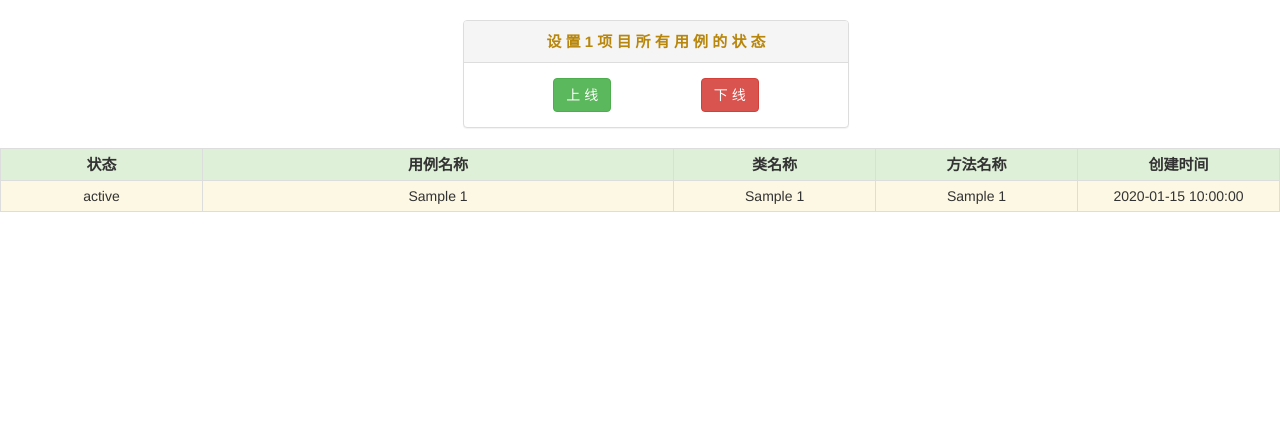
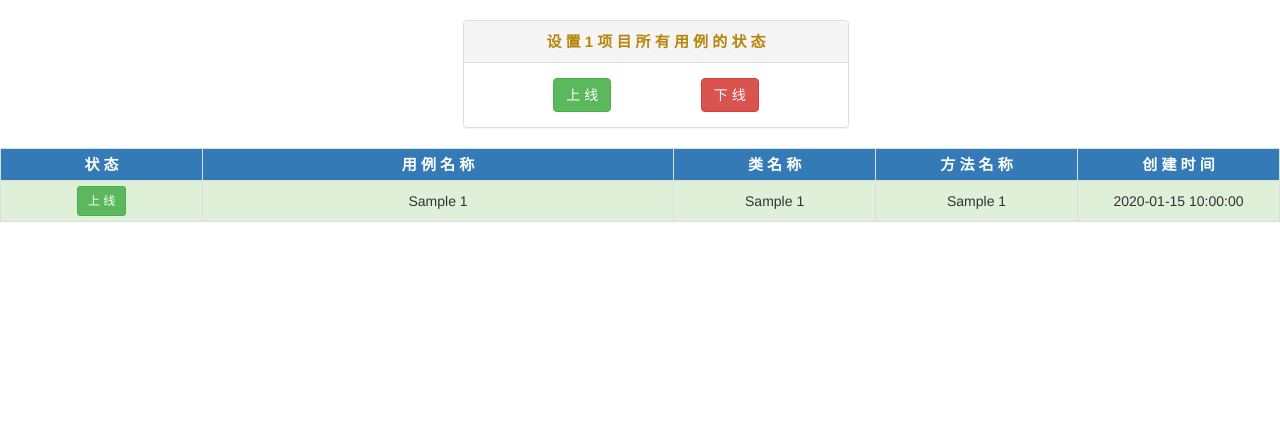
Before and after one commit to micllo/pythonSelenium, a Flask app: page /UI/get_test_case_list/1 in a window 1280 px wide. Shown: the part 90-511 px from the top of the page. Run offline with Flask 2, Linux system fonts and the light colour scheme; a database or web service that is not in the repository returns one stand-in record (values such as "Sample title"); parts of the project's set-up code (start-up, migrations or seed data) failed here and were passed over.

Commit message:
新增用例的上下线功能

```diff
--- a/Api/api_services/api_interface.py
+++ b/Api/api_services/api_interface.py
@@ -43,7 +43,7 @@ def test_pro_demo_1():
     return json.dumps(re_dict, ensure_ascii=False)
 
 
-# http://127.0.0.1:8081/UI/get_img/5e61152ff0dd77751382563f
+# http://127.0.0.1:8070/api_local/UI/get_img/5e61152ff0dd77751382563f
 @flask_app.route("/UI/get_img/<file_id>", methods=["GET"])
 def get_screenshot_img(file_id):
     """
@@ -70,10 +70,11 @@ def get_screenshot_img(file_id):
     return json.dumps(re_dict, ensure_ascii=False)
 
 
+# http://127.0.0.1:8070/api_local/UI/update_project_case/pro_demo_1
 @flask_app.route("/UI/update_project_case/<pro_name>", methods=["GET"])
 def update_project_case(pro_name):
     """
-    更新指定项目的"测试用例"名称，默认状态为'下线'
+    更新指定项目的"测试用例"集合，默认状态为'下线'
     :param pro_name:
     :return:
     """
@@ -92,6 +93,54 @@ def update_project_case(pro_name):
     return json.dumps(re_dict, ensure_ascii=False)
 
 
+# http://127.0.0.1:8070/api_local/UI/set_case_status/pro_demo_1/test_02
+@flask_app.route("/UI/set_case_status/<pro_name>/<test_method_name>", methods=["GET"])
+def set_case_status(pro_name, test_method_name):
+    """
+    设置某个'测试用例'的'状态'(上下线)
+    :param pro_name:
+    :param test_method_name:
+    :return:
+    """
+    new_status = None
+    if is_null(pro_name) or is_null(test_method_name):
+        msg = PARAMS_NOT_NONE
+    else:
+        new_status = update_case_status(pro_name, test_method_name)
+        msg = new_status == "mongo error" and MONGO_CONNECT_FAIL or REQUEST_SUCCESS
+    re_dict = interface_template(msg, {"pro_name": pro_name, "test_method_name": test_method_name,
+                                       "new_status": new_status})
+    return json.dumps(re_dict, ensure_ascii=False)
+
+
+# http://127.0.0.1:8070/api_local/UI/set_case_status_all/pro_demo_1/false
+@flask_app.route("/UI/set_case_status_all/<pro_name>/<status>", methods=["GET"])
+def set_case_status_all(pro_name, status):
+    """
+    设置整个项目的'测试用例'的'状态'(上下线)
+    :param pro_name:
+    :param status:
+    :return:
+    """
+    test_method_name_list = []
+    if is_null(pro_name) or is_null(status):
+        msg = PARAMS_NOT_NONE
+    else:
+        if status in [True, False, "false", "FALSE", "TRUE", "true"]:
+            status = status in [True, "TRUE", "true"] and True or False
+            res = update_case_status_all(pro_name, status)
+            if res == "mongo error":
+                msg = MONGO_CONNECT_FAIL
+            else:
+                msg = REQUEST_SUCCESS
+                test_method_name_list = res
+        else:
+            msg = REQUEST_ARGS_WRONG
+    re_dict = interface_template(msg, {"pro_name": pro_name, "status": status,
+                                       "test_method_name_list": test_method_name_list})
+    return json.dumps(re_dict, ensure_ascii=False)
+
+
 # http://127.0.0.1:8070/api_local/UI/get_test_case_list
 @flask_app.route("/UI/get_test_case_list/<pro_name>", methods=["GET"])
 def get_test_case_list(pro_name):
--- /dev/null
+++ b/Api/static/scripts/case_status.js
@@ -0,0 +1,44 @@
+/**
+ * 修改案件状态（单个）
+ * @param guava_url
+ */
+function update_case_status(pro_name, test_method_name, nginx_api_proxy) {
+    // 调用ajax同步请求
+    var request_url = "/" + nginx_api_proxy + "/UI/set_case_status/" + pro_name + "/" + test_method_name
+    var response_info = request_interface_url_v2(url=request_url, method="GET", async=false);
+    if(response_info != ""){
+        if(response_info.data.new_status == true){
+            $("#off_line_" + test_method_name).html("上 线");
+            $("#off_line_" + test_method_name).removeClass("btn btn-danger btn-sm").addClass("btn btn-success btn-sm");
+            $("#off_line_" + test_method_name + "_tr").removeClass("passClass danger").addClass("passClass success");
+        }else{
+            $("#on_line_" + test_method_name).html("下 线");
+            $("#on_line_" + test_method_name).removeClass("btn btn-success btn-sm").addClass("btn btn-danger btn-sm");
+            $("#on_line_" + test_method_name + "_tr").removeClass("passClass success").addClass("passClass danger");
+        }
+    }
+}
+
+
+/**
+ * 修改案件状态（所有）
+ * @param guava_url
+ */
+function update_case_status_all(pro_name, status, nginx_api_proxy) {
+    // 调用ajax同步请求
+    var request_url = "/" + nginx_api_proxy + "/UI/set_case_status_all/" + pro_name + "/" + status
+    var response_info = request_interface_url_v2(url=request_url, method="GET", async=false);
+    if(response_info != ""){
+        $.each(response_info.data.test_method_name_list,function (i, test_method_name) {
+            if(status == "true"){
+                $("#off_line_" + test_method_name).html("上 线");
+                $("#off_line_" + test_method_name).removeClass("btn btn-danger btn-sm").addClass("btn btn-success btn-sm");
+                $("#off_line_" + test_method_name + "_tr").removeClass("passClass danger").addClass("passClass success");
+            }else{
+                $("#on_line_" + test_method_name).html("下 线");
+                $("#on_line_" + test_method_name).removeClass("btn btn-success btn-sm").addClass("btn btn-danger btn-sm");
+                $("#on_line_" + test_method_name + "_tr").removeClass("passClass success").addClass("passClass danger");
+            }
+        })
+    }
+}
--- a/Api/templates/case_status.html
+++ b/Api/templates/case_status.html
@@ -4,17 +4,17 @@
         <title>WEB自动化测试用例</title>
         <meta charset="utf-8">
         <meta http-equiv="Content-Type" content="text/html; charset=UTF-8"/>
-
-        <link href="/{{tasks['nginx_api_proxy']}}/static/css/bootstrap.min.css" rel="stylesheet">
-        <script src="/{{tasks['nginx_api_proxy']}}/static/scripts/jquery.min.js" type="text/javascript"></script>
-        <script src="/{{tasks['nginx_api_proxy']}}/static/scripts/bootstrap.min.js" type="text/javascript"></script>
-
+        {% set pro_name = tasks['pro_name'] %}
+        {% set nginx_api_proxy = tasks['nginx_api_proxy'] %}
+        {% set test_case_list = tasks['test_case_list'] %}
+        {# 注 释 语 句 #}
+        <link href="/{{nginx_api_proxy}}/static/css/bootstrap.min.css" rel="stylesheet">
     </head>
 
     <body>
         <div id="page-wrapper">
             <div class="header" align="center">
-                <h1 class="page-header"> WEB自动化测试用例 - {{tasks['pro_name']}}项目 </h1>
+                <h1 class="page-header"> WEB自动化测试用例 - {{pro_name}}项目 </h1>
             </div>
             <div id="page-inner" style="margin-left:35%">
                <div class="row">
@@ -22,18 +22,18 @@
                      <div class="col-xs-12 col-md-6">
                          <div class="panel panel-default">
                              <div class="panel-heading" align="center" style="font-size:15px; color: #B8860B; font-weight: bold;">
-                                 设 置 {{tasks['pro_name']}} 项 目 所 有 用 例 的 状 态
+                                 设 置 {{pro_name}} 项 目 所 有 用 例 的 状 态
                              </div>
                              <div class="panel-body">
                                 <div class="col-sm-2"></div>
                                 <div class="col-sm-3" align="center">
-                                    <button id="stop_for_continue" name="stop_for_continue" type="button" class="btn btn-success"
-                                            onclick="stop_func('stop_for_continue')"> 上 线 </button>
+                                    <button id="on_line_all" type="button" class="btn btn-success"
+                                            onclick="update_case_status_all('{{pro_name}}','true','{{nginx_api_proxy}}')"> 上 线 </button>
                                 </div>
                                 <div class="col-sm-2"></div>
                                 <div class="col-sm-3" align="center">
-                                    <button id="stop_for_rerun" name="stop_for_rerun" type="button" class="btn btn-danger"
-                                            onclick="stop_func('stop_for_rerun')"> 下 线 </button>
+                                    <button id="off_line_all" type="button" class="btn btn-danger"
+                                            onclick="update_case_status_all('{{pro_name}}','false','{{nginx_api_proxy}}')"> 下 线 </button>
                                 </div>
                              </div>
                          </div>
@@ -45,21 +45,37 @@
 
 
         <table id='result_table' class="table table-condensed table-bordered table-hover">
-            <tr id='header_row' class="text-center success" style="font-weight: bold;font-size: 15px;">
-                <td width="150">状态</td>
-                <td width="350">用例名称</td>
-                <td width="150">类名称</td>
-                <td width="150">方法名称</td>
-                <td width="150">创建时间</td>
+            <tr id='header_row' class="text-center btn-primary" style="font-weight: bold;font-size: 15px;">
+                <td width="150">状  态</td>
+                <td width="350">用 例 名 称</td>
+                <td width="150">类 名 称</td>
+                <td width="150">方 法 名 称</td>
+                <td width="150">创 建 时 间</td>
             </tr>
-            {% for test_case in tasks['test_case_list'] %}
-                <tr class='passClass warning'>
-                    <td class="text-center">{{test_case.status}}</td>
-                    <td class="text-center">{{test_case.test_case_name}}</td>
-                    <td class="text-center">{{test_case.test_class_name}}</td>
-                    <td class="text-center">{{test_case.test_method_name}}</td>
-                    <td class="text-center">{{test_case.create_time}}</td>
-                </tr>
+            {% for test_case in test_case_list %}
+                {% set status = test_case.status %}
+                {% set test_case_name = test_case.test_case_name %}
+                {% set test_class_name = test_case.test_class_name %}
+                {% set test_method_name = test_case.test_method_name %}
+                {% set create_time = test_case.create_time %}
+                {% if status %}
+                    <tr id="on_line_{{test_method_name}}_tr" class='passClass success'>
+                        <td class="text-center" style="display:table-cell; vertical-align:middle">
+                            <button id="on_line_{{test_method_name}}" type="button" class="btn btn-success btn-sm"
+                                    onclick="update_case_status('{{pro_name}}','{{test_method_name}}','{{nginx_api_proxy}}')"> 上 线 </button>
+                        </td>
+                {% else %}
+                    <tr id="off_line_{{test_method_name}}_tr" class='passClass danger'>
+                        <td class="text-center" style="display:table-cell; vertical-align:middle">
+                            <button id="off_line_{{test_method_name}}" type="button" class="btn btn-danger btn-sm"
+                                    onclick="update_case_status('{{pro_name}}','{{test_method_name}}','{{nginx_api_proxy}}')"> 下 线 </button>
+                        </td>
+                {% endif %}
+                        <td class="text-center" style="display:table-cell; vertical-align:middle">{{test_case_name}}</td>
+                        <td class="text-center" style="display:table-cell; vertical-align:middle">{{test_class_name}}</td>
+                        <td class="text-center" style="display:table-cell; vertical-align:middle">{{test_method_name}}</td>
+                        <td class="text-center" style="display:table-cell; vertical-align:middle">{{create_time}}</td>
+                    </tr>
             {% endfor %}
         </table>
 
@@ -67,5 +83,11 @@
         <div style=" position:fixed;right:50px; bottom:30px; width:20px; height:20px;cursor:pointer">
             <a href="#"><span class="glyphicon glyphicon-eject" style = "font-size:30px;" aria-hidden="true"></span></a>
         </div>
+
+        <script src="/{{nginx_api_proxy}}/static/scripts/jquery.min.js" type="text/javascript"></script>
+        <script src="/{{nginx_api_proxy}}/static/scripts/bootstrap.min.js" type="text/javascript"></script>
+        <script src="/{{nginx_api_proxy}}/static/scripts/common.js" type="text/javascript"></script>
+        <script src="/{{nginx_api_proxy}}/static/scripts/case_status.js" type="text/javascript"></script>
+
     </body>
 </html>
```
Also changed, not shown: Api/api_services/api_calculate.py (+17 -6 lines), Api/static/scripts/common.js (added, +68 -0 lines), tmp_uwsgi_pid.txt (+7 -7 lines).
